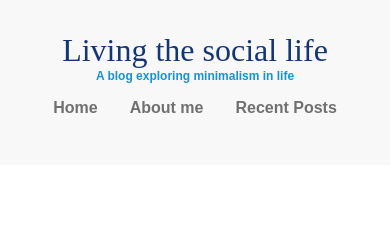
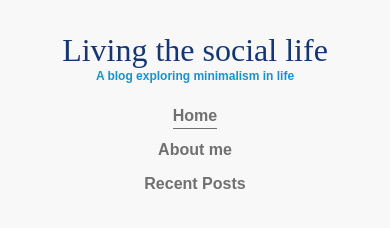
Before and after one commit to berellevy/fcc-responsive-website, a plain HTML site: page index.html in a window 390 px wide. Drawn offline with Linux system fonts and the light colour scheme; a web font is replaced by a local one.

Commit message:
responsive header

```diff
--- a/css/styles.css
+++ b/css/styles.css
@@ -26,11 +26,39 @@ h1 {
   margin: 0;
 }
 
+/* ===================
+    Layout
+  ==================== */
+
+.container {
+  width: 90%;
+  max-width: 900px;
+  margin: auto;
+}
+
+.container-nav {
+  display: flex;
+  justify-content: space-between;
+}
+
+
 header {
-  text-align: center;
   background: #f8f8f8;
   padding: 2em 0;
 }
+
+@media (max-width: 675px) {
+  .container-nav {
+    flex-direction: column;
+  }
+
+  header {
+    text-align: center;
+  }
+}
+
+
+/* Navigation */
 
 nav ul {
   list-style: none;
@@ -40,16 +68,35 @@ nav ul {
 }
 
 nav li {
-  margin: 0 1em;
+  margin-left: 2em;
 }
 
 nav a {
   text-decoration: none;
   color: #707070;
   font-weight: 700;
+  padding: .25em 0;
 }
 
 nav a:hover,
 nav a:focus {
   color: #1792d2;
 }
+
+.current-page {
+  border-bottom: 1px solid #707070;
+}
+
+.current-page:hover {
+  color: #707070;
+}
+
+@media (max-width: 675px) {
+  nav ul {
+    flex-direction: column;
+  }
+
+  nav li {
+    margin: .5em 0;
+  }
+}
--- a/index.html
+++ b/index.html
@@ -9,6 +9,7 @@
   </head>
   <body>
     <header>
+      <div class="container container-nav">
         <div class="title">
           <h1>
             Living the social life
@@ -20,7 +21,7 @@
         <nav>
           <ul>
             <li>
-            <a href="#">Home</a>
+              <a href="#" class="current-page" >Home</a>
             </li>
             <li>
               <a href="#">About me</a>
@@ -30,6 +31,7 @@
             </li>
           </ul>
         </nav>
+      </div>
     </header>
   </body>
 </html>
```
Lines whose indentation alone changed are shown as unchanged.
